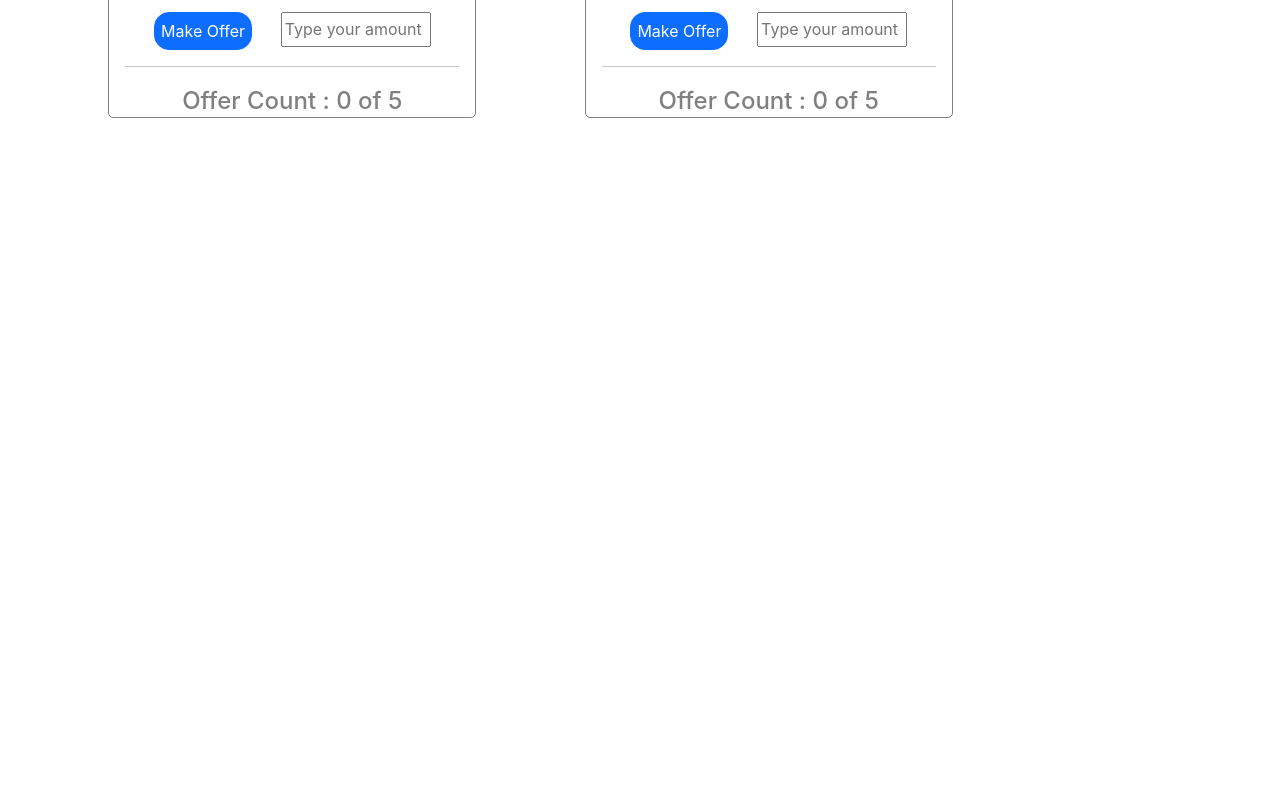
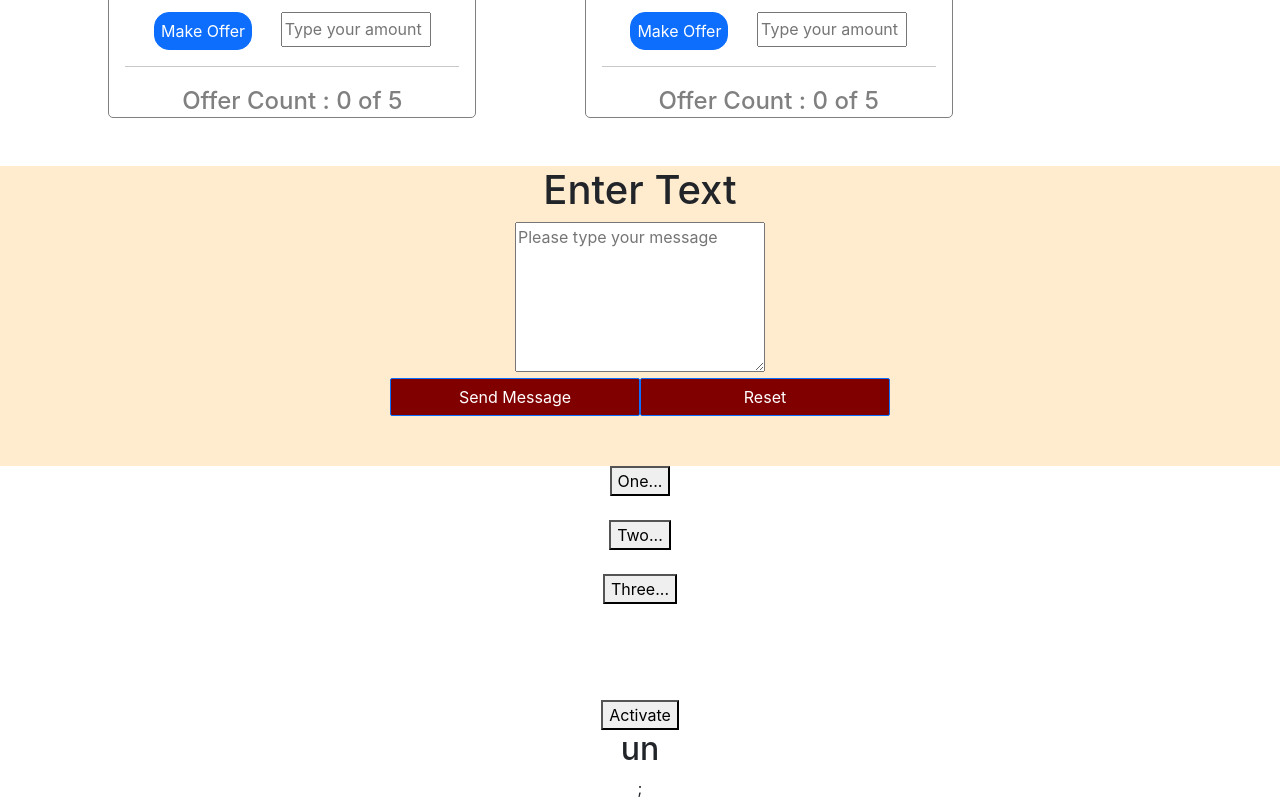
Before and after one commit to IkeGod30/zolimart_app, a React (Create React App) app in the folder haggle/: page / in a window 1280 px wide. Shown: the part 434-1234 px from the top of the page. Before the commit the page ends 800 px from the top, so only its background shows below. Built offline with nearby package versions, Linux system fonts and the light colour scheme.

Commit message:
General Update

```diff
--- a/haggle/src/App.jsx
+++ b/haggle/src/App.jsx
@@ -43,10 +43,10 @@ const App = () => {
       <br />
       <br />
 
-      {/* <BlogText /> */}
+      <BlogText />
 
-      {/* <Testing /> */}
-      {/* <Exp /> */}
+      <Testing />
+      <Exp />
     </div>
   );
 };
--- a/haggle/src/components/Experiment.jsx
+++ b/haggle/src/components/Experiment.jsx
@@ -22,6 +22,7 @@ function infoReducer(info, action) {
     case record.id: {
       return { id: "six", ind: "sept", item: "vin" };
     }
+    default:
   }
 }
 const record = { id: "un", ind: "duo", item: "troi" };
```
